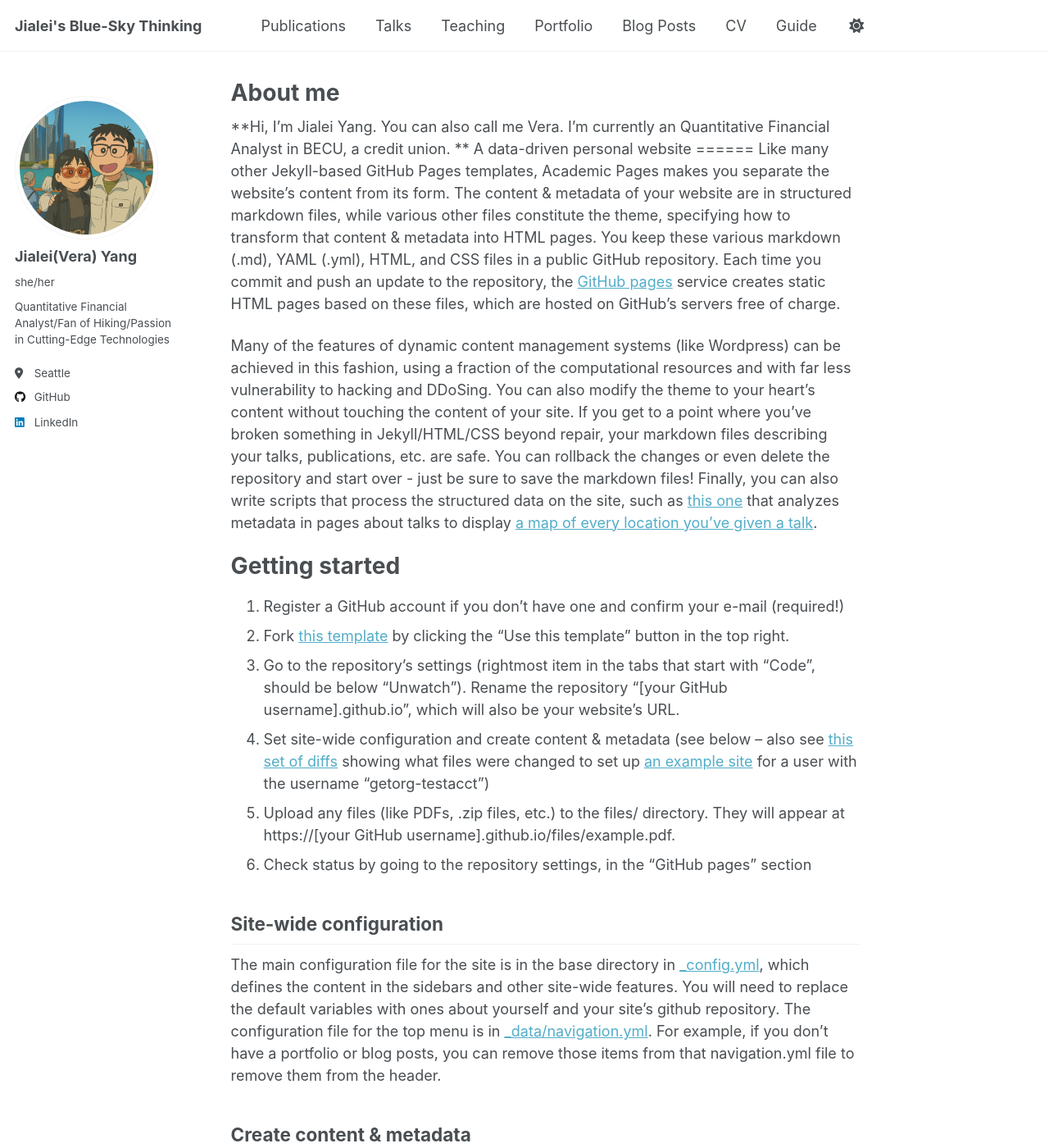
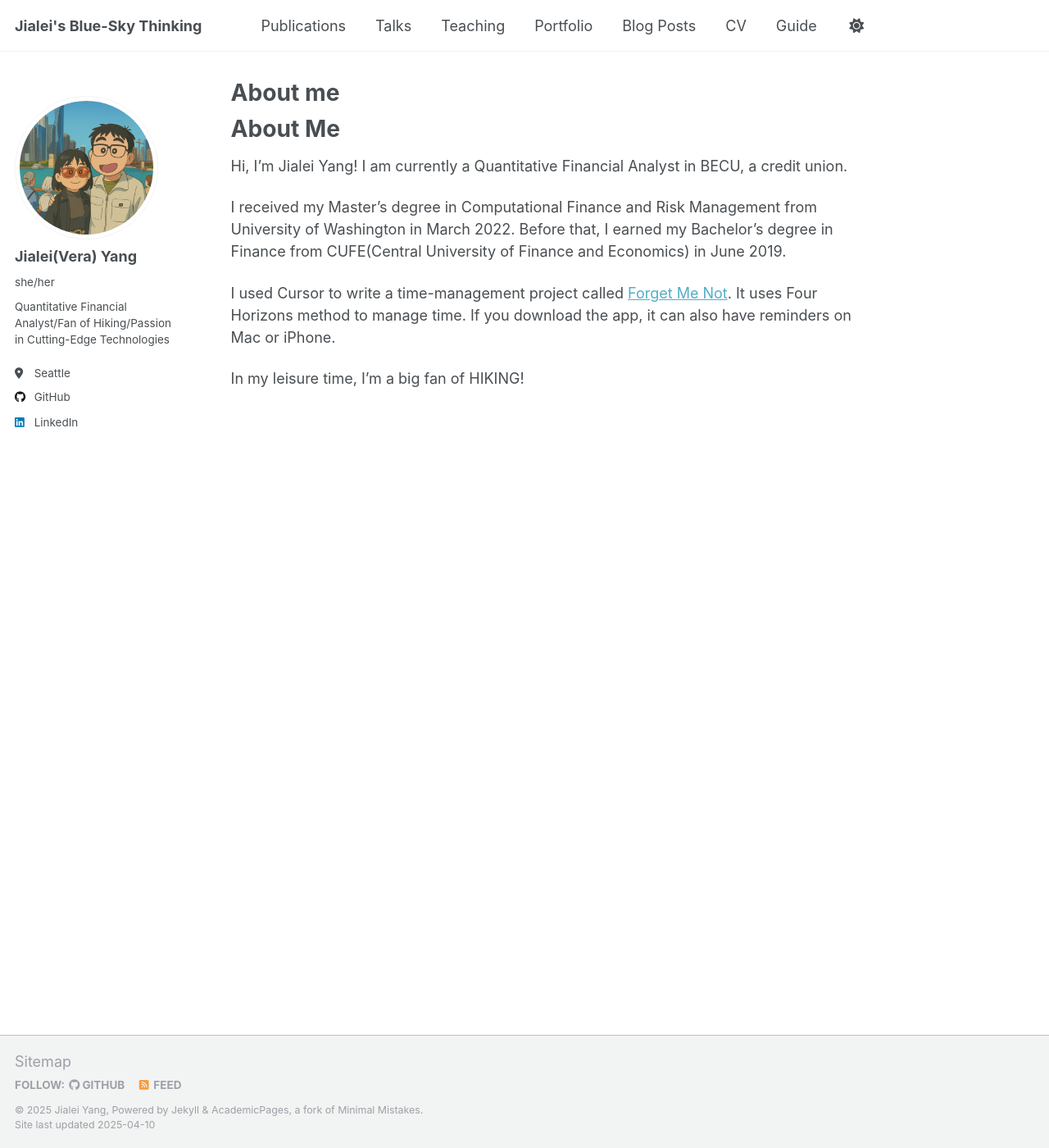
Before and after one commit to veray97/veray97.github.io, a Jekyll site: the page built from _pages/about.md, in a window 1280 px wide and 1400 px high. Shown: the whole window at 82% size. Built offline with Jekyll 4.4.1, drawn with Linux system fonts in a browser that asks for light colours; some of the changed text lies outside the part shown.

Commit message:
Update about.md

```diff
--- a/_pages/about.md
+++ b/_pages/about.md
@@ -7,43 +7,11 @@ redirect_from:
   - /about.html
 ---
 
-**Hi, I'm Jialei Yang. You can also call me Vera. I'm currently an Quantitative Financial Analyst in BECU, a credit union.
-**
-A data-driven personal website
-======
-Like many other Jekyll-based GitHub Pages templates, Academic Pages makes you separate the website's content from its form. The content & metadata of your website are in structured markdown files, while various other files constitute the theme, specifying how to transform that content & metadata into HTML pages. You keep these various markdown (.md), YAML (.yml), HTML, and CSS files in a public GitHub repository. Each time you commit and push an update to the repository, the [GitHub pages](https://pages.github.com/) service creates static HTML pages based on these files, which are hosted on GitHub's servers free of charge.
+# **About Me**
+Hi, I'm Jialei Yang! I am currently a Quantitative Financial Analyst in BECU, a credit union.
 
-Many of the features of dynamic content management systems (like Wordpress) can be achieved in this fashion, using a fraction of the computational resources and with far less vulnerability to hacking and DDoSing. You can also modify the theme to your heart's content without touching the content of your site. If you get to a point where you've broken something in Jekyll/HTML/CSS beyond repair, your markdown files describing your talks, publications, etc. are safe. You can rollback the changes or even delete the repository and start over - just be sure to save the markdown files! Finally, you can also write scripts that process the structured data on the site, such as [this one](https://github.com/academicpages/academicpages.github.io/blob/master/talkmap.ipynb) that analyzes metadata in pages about talks to display [a map of every location you've given a talk](https://academicpages.github.io/talkmap.html).
+I received my Master's degree in Computational Finance and Risk Management from University of Washington in March 2022. Before that, I earned my Bachelor's degree in Finance from CUFE(Central University of Finance and Economics) in June 2019.
 
-Getting started
-======
-1. Register a GitHub account if you don't have one and confirm your e-mail (required!)
-1. Fork [this template](https://github.com/academicpages/academicpages.github.io) by clicking the "Use this template" button in the top right.
-1. Go to the repository's settings (rightmost item in the tabs that start with "Code", should be below "Unwatch"). Rename the repository "[your GitHub username].github.io", which will also be your website's URL.
-1. Set site-wide configuration and create content & metadata (see below -- also see [this set of diffs](http://archive.is/3TPas) showing what files were changed to set up [an example site](https://getorg-testacct.github.io) for a user with the username "getorg-testacct")
-1. Upload any files (like PDFs, .zip files, etc.) to the files/ directory. They will appear at https://[your GitHub username].github.io/files/example.pdf.
-1. Check status by going to the repository settings, in the "GitHub pages" section
+I used Cursor to write a time-management project called [Forget Me Not](https://verasdatabase.web.app). It uses Four Horizons method to manage time. If you download the app, it can also have reminders on Mac or iPhone.
 
-Site-wide configuration
-------
-The main configuration file for the site is in the base directory in [_config.yml](https://github.com/academicpages/academicpages.github.io/blob/master/_config.yml), which defines the content in the sidebars and other site-wide features. You will need to replace the default variables with ones about yourself and your site's github repository. The configuration file for the top menu is in [_data/navigation.yml](https://github.com/academicpages/academicpages.github.io/blob/master/_data/navigation.yml). For example, if you don't have a portfolio or blog posts, you can remove those items from that navigation.yml file to remove them from the header.
-
-Create content & metadata
-------
-For site content, there is one markdown file for each type of content, which are stored in directories like _publications, _talks, _posts, _teaching, or _pages. For example, each talk is a markdown file in the [_talks directory](https://github.com/academicpages/academicpages.github.io/tree/master/_talks). At the top of each markdown file is structured data in YAML about the talk, which the theme will parse to do lots of cool stuff. The same structured data about a talk is used to generate the list of talks on the [Talks page](https://academicpages.github.io/talks), each [individual page](https://academicpages.github.io/talks/2012-03-01-talk-1) for specific talks, the talks section for the [CV page](https://academicpages.github.io/cv), and the [map of places you've given a talk](https://academicpages.github.io/talkmap.html) (if you run this [python file](https://github.com/academicpages/academicpages.github.io/blob/master/talkmap.py) or [Jupyter notebook](https://github.com/academicpages/academicpages.github.io/blob/master/talkmap.ipynb), which creates the HTML for the map based on the contents of the _talks directory).
-
-**Markdown generator**
-
-The repository includes [a set of Jupyter notebooks](https://github.com/academicpages/academicpages.github.io/tree/master/markdown_generator
-) that converts a CSV containing structured data about talks or presentations into individual markdown files that will be properly formatted for the Academic Pages template. The sample CSVs in that directory are the ones I used to create my own personal website at stuartgeiger.com. My usual workflow is that I keep a spreadsheet of my publications and talks, then run the code in these notebooks to generate the markdown files, then commit and push them to the GitHub repository.
-
-How to edit your site's GitHub repository
-------
-Many people use a git client to create files on their local computer and then push them to GitHub's servers. If you are not familiar with git, you can directly edit these configuration and markdown files directly in the github.com interface. Navigate to a file (like [this one](https://github.com/academicpages/academicpages.github.io/blob/master/_talks/2012-03-01-talk-1.md) and click the pencil icon in the top right of the content preview (to the right of the "Raw | Blame | History" buttons). You can delete a file by clicking the trashcan icon to the right of the pencil icon. You can also create new files or upload files by navigating to a directory and clicking the "Create new file" or "Upload files" buttons.
-
-Example: editing a markdown file for a talk
-![Editing a markdown file for a talk](/images/editing-talk.png)
-
-For more info
-------
-More info about configuring Academic Pages can be found in [the guide](https://academicpages.github.io/markdown/), the [growing wiki](https://github.com/academicpages/academicpages.github.io/wiki), and you can always [ask a question on GitHub](https://github.com/academicpages/academicpages.github.io/discussions). The [guides for the Minimal Mistakes theme](https://mmistakes.github.io/minimal-mistakes/docs/configuration/) (which this theme was forked from) might also be helpful.
+In my leisure time, I'm a big fan of HIKING!
```
